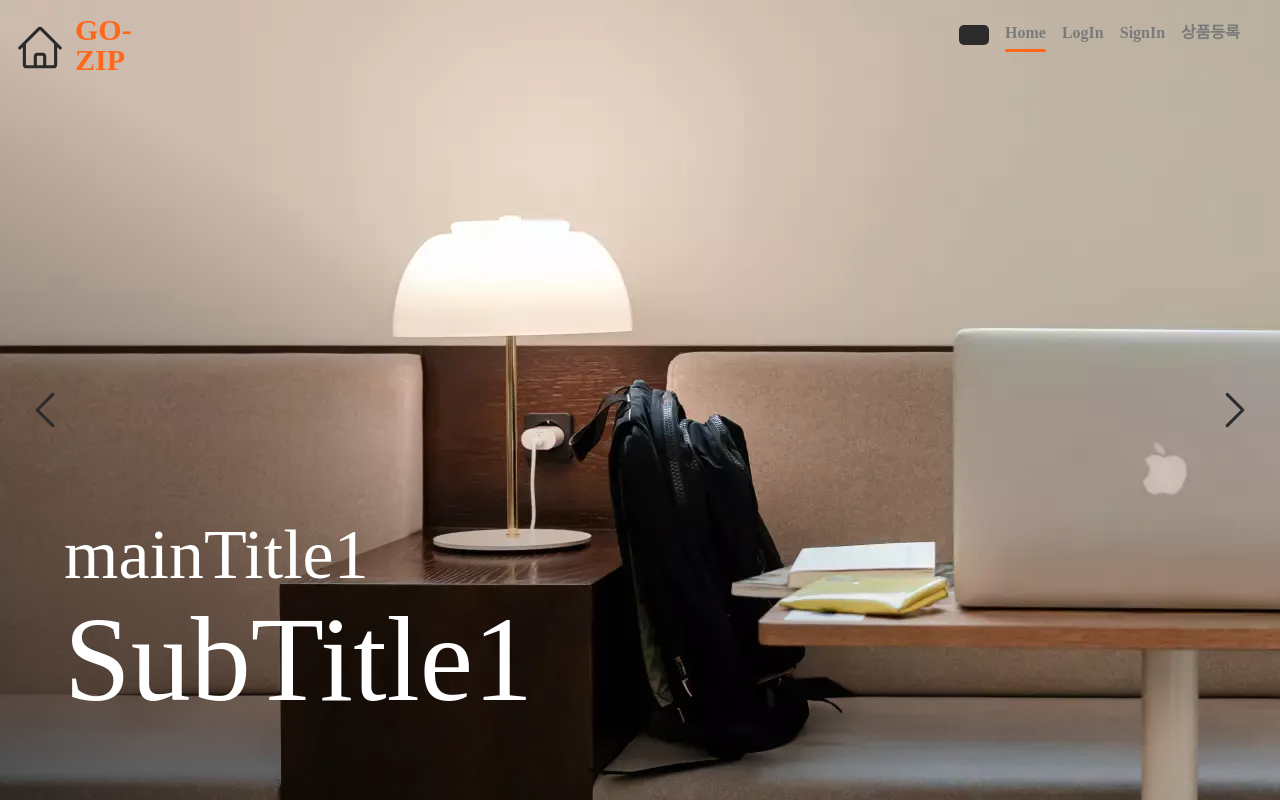
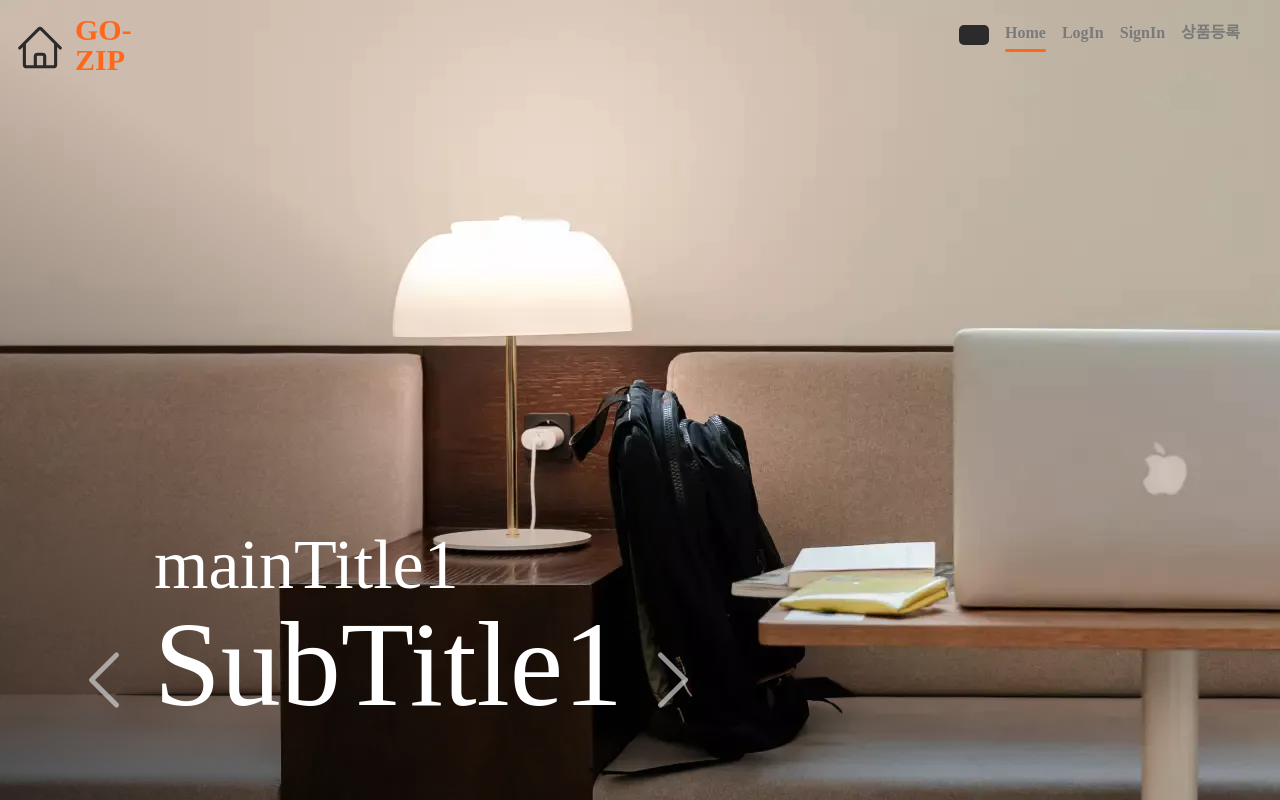
Before and after one commit to PLMOW/GO-ZIP-FE, a React (Create React App) app: page / in a window 1280 px wide. Built offline with nearby package versions, Linux system fonts and the light colour scheme; no server answers.

Commit message:
refactor: Carousel UI 개선

```diff
--- a/src/components/icons/Left.tsx
+++ b/src/components/icons/Left.tsx
@@ -9,7 +9,7 @@ const Left = () => {
   return (
     <Svg
       onClick={prevHandler}
-      width="50"
+      width="80"
       xmlns="http://www.w3.org/2000/svg"
       fill="none"
       viewBox="0 0 24 24"
@@ -29,14 +29,11 @@ const Left = () => {
 export default Left;
 
 const Svg = styled.svg`
-  z-index: 1;
-  position: absolute;
-  left: 0px;
-  top: calc(25% - 10px);
-  height: 50%;
-  padding: 20px;
-
+  color: rgba(222, 222, 222);
+  opacity: 0.65;
+  transition: ${({ theme }) => theme.transitionOption};
   :hover {
     cursor: pointer;
+    opacity: 1;
   }
 `;
--- a/src/components/icons/Right.tsx
+++ b/src/components/icons/Right.tsx
@@ -9,7 +9,7 @@ const Right = () => {
   return (
     <Svg
       onClick={nextHandler}
-      width="50"
+      width="80"
       xmlns="http://www.w3.org/2000/svg"
       fill="none"
       viewBox="0 0 24 24"
@@ -29,14 +29,11 @@ const Right = () => {
 export default Right;
 
 const Svg = styled.svg`
-  position: absolute;
-  z-index: 1;
-  right: 0px;
-  top: calc(25% - 10px);
-  height: 50%;
-  padding: 20px;
-
+  color: rgba(222, 222, 222);
+  opacity: 0.65;
+  transition: ${({ theme }) => theme.transitionOption};
   :hover {
     cursor: pointer;
+    opacity: 1;
   }
 `;
--- a/src/components/slider/Carousel.tsx
+++ b/src/components/slider/Carousel.tsx
@@ -1,7 +1,5 @@
 import styled from 'styled-components';
 import CarouselComponent from './CarouselComponent';
-import Left from 'components/icons/Left';
-import Right from 'components/icons/Right';
 import { useSelector } from 'react-redux';
 import { RootState } from 'redux/store';
 import { AnimatePresence } from 'framer-motion';
@@ -20,8 +18,6 @@ const Carousel = () => {
 
   return (
     <Wrapper>
-      <Left />
-      <Right />
       <AnimatePresence>
         {imgs.map((v, i) => {
           const { src, ...textData } = v;
--- a/src/components/slider/CarouselText.tsx
+++ b/src/components/slider/CarouselText.tsx
@@ -1,7 +1,8 @@
 import styled from 'styled-components';
 import { motion } from 'framer-motion';
-import { ReactNode } from 'react';
 import { textDataType } from './CarouselComponent';
+import Left from 'components/icons/Left';
+import Right from 'components/icons/Right';
 
 interface CarouselTextProps {
   textData: textDataType;
@@ -11,8 +12,12 @@ const CarouselText = ({ textData }: CarouselTextProps) => {
   const { mainTitle, subTitle } = textData;
   return (
     <Wrapper>
-      <div>{mainTitle}</div>
-      <div>{subTitle}</div>
+      <Left />
+      <TextWrapper>
+        <MainText>{mainTitle}</MainText>
+        <SubText>{subTitle}</SubText>
+      </TextWrapper>
+      <Right />
     </Wrapper>
   );
 };
@@ -21,15 +26,23 @@ export default CarouselText;
 
 const Wrapper = styled(motion.div)`
   display: flex;
-  flex-direction: column;
+  align-items: flex-end;
   position: absolute;
   bottom: 10%;
   left: 5%;
-  font-size: 70px;
   gap: 10px;
   color: white;
-  :last-child :last-child {
-    font-size: 120px;
-    //-webkit-text-stroke: 3px ${({ theme }) => theme.color};
-  }
 `;
+
+const TextWrapper = styled.div`
+  margin-bottom: -5px;
+`;
+
+const MainText = styled.div`
+  padding-bottom: 5px;
+  font-size: 70px;
+`;
+
+const SubText = styled.div`
+  font-size: 120px;
+`;
```
